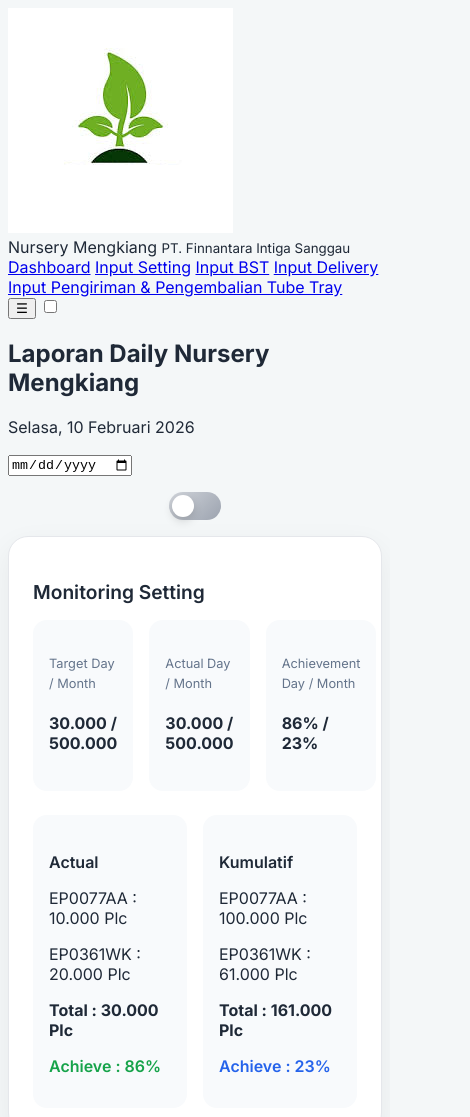
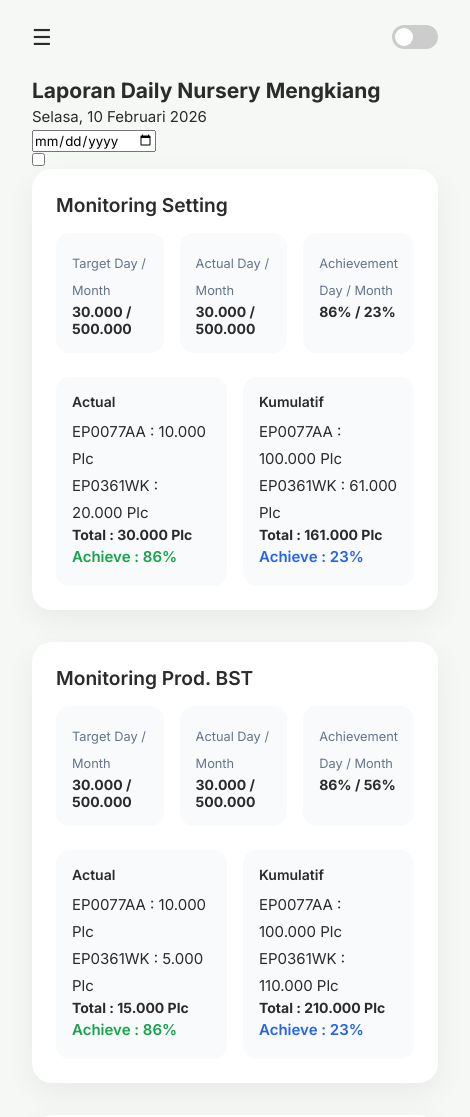
Before and after one commit to imamsyahjr-sketch/Laporan-Daily-NS.MKG, a plain HTML site: page index.html in a window 390 px wide. Shown: the top 1117 px of the page, 470 px wide, since content can reach past the window. Drawn offline with nearby package versions, Linux system fonts and the light colour scheme; a script that the page names is missing.

Commit message:
Update style.css

```diff
--- a/assets/css/style.css
+++ b/assets/css/style.css
@@ -2,21 +2,13 @@ body {
   font-family: 'Inter', system-ui, -apple-system, BlinkMacSystemFont, sans-serif;
 }
 
-
-.nav-btn {
-  width: 100%;
-  padding: 0.6rem 1rem;
-  border-radius: 0.75rem;
-  text-align: left;
-  transition: 0.2s;
-}
-
-.nav-btn:hover {
-  background: rgba(255,255,255,0.15);
-}
-
-.nav-btn.active {
-  background: rgba(255,255,255,0.25);
+:root {
+    --bg: #f6f8f6;
+    --card: #ffffff;
+    --text: #2b2b2b;
+    --muted: #6b6b6b;
+    --primary: #2f6b4f;
+    --shadow: rgba(0,0,0,0.08);
 }
 
 .card {
@@ -30,17 +22,15 @@ body {
   background: #1e293b;
 }
 
-.input {
-  padding: 0.5rem 0.75rem;
-  border-radius: 0.75rem;
-  border: 1px solid #cbd5e1;
+body.dark {
+    --bg: #837b7b;
+    --card: #1b2b23;
+    --text: #040404;
+    --muted: #b5b5b5;
+    --primary: #7bc8a4;
+    --shadow: rgba(0,0,0,0.4);
 }
 
-.dark .input {
-  background: #334155;
-  border-color: #475569;
-  color: white;
-}
 
 /* setting,bst,delivery */
 .monitoring-card {
@@ -52,6 +42,7 @@ body {
   font-weight: 600;
   margin-bottom: 1rem;
 }
+
 
 /* TOP SUMMARY */
 .summary-grid {
@@ -114,93 +105,354 @@ body {
 :root {
   --bg-main: #f4f7f8;
   --bg-card: #ffffff;
-  --text-main: #1f2937;
+  --text-main: #303933;
   --text-muted: #6b7280;
   --accent: #10b981;
   --border-soft: #e5e7eb;
 }
 
-/* DARK MODE */
-body.dark {
-  --bg-main: #0f172a;
-  --bg-card: #111827;
-  --text-main: #e5e7eb;
-  --text-muted: #9ca3af;
-  --accent: #34d399;
-  --border-soft: #1f2937;
+* {
+    margin: 0;
+    padding: 0;
+    box-sizing: border-box;
+    font-family: Inter, system-ui, sans-serif;
 }
 
-/* =====================
-   GLOBAL APPLY
-===================== */
+/* FONT GLOBAL */
 body {
-  background: var(--bg-main);
-  color: var(--text-main);
-  transition: background 0.4s ease, color 0.4s ease;
+    font-family: 'Inter', system-ui, -apple-system, BlinkMacSystemFont, sans-serif;
+    font-size: 15px;
+    color: var(--text);
 }
 
-.card,
-.monitoring-card {
-  background: var(--bg-card);
-  border: 1px solid var(--border-soft);
-  transition: background 0.4s ease, border 0.4s ease;
+/* JUDUL HALAMAN */
+.page h2 {
+    font-size: 26px;
+    font-weight: 600;
+    margin-bottom: 16px;
+    color: var(--primary);
 }
 
-/* =====================
-   TOGGLE SWITCH STYLE
-===================== */
-.theme-toggle {
-  display: flex;
-  align-items: center;
-  justify-content: center;
-  gap: 10px;
-  margin: 16px;
+/* SUB JUDUL (Visi, Misi) */
+.page h3 {
+    font-size: 18px;
+    font-weight: 600;
+    margin-bottom: 10px;
+    color: var(--primary);
 }
 
-.toggle-label {
-  font-size: 14px;
-  opacity: 0.8;
+/* PARAGRAF UMUM */
+p {
+    font-size: 15px;
+    line-height: 1.8;
+    color: var(--text);
 }
 
-.switch {
-  position: relative;
-  width: 52px;
-  height: 28px;
+/* LIST */
+li {
+    font-size: 15px;
+    line-height: 1.7;
 }
 
-.switch input {
+/* SMALL TEXT */
+small {
+    font-size: 12px;
+    color: var(--muted);
+}
+
+
+
+body {
+    background: var(--bg);
+    color: var(--text);
+    display: flex;
+    min-height: 100vh;
+    transition: background 0.3s, color 0.3s;
+    overflow-x: hidden;
+}
+
+/* OVERLAY */
+.overlay {
+    position: fixed;
+    inset: 0;
+    background: rgba(0,0,0,0.45);
+    opacity: 0;
+    pointer-events: none;
+    transition: 0.3s;
+    z-index: 900;
+}
+.overlay.active {
+    opacity: 1;
+    pointer-events: auto;
+}
+
+/* THEME SWITCH */
+.theme-switch {
+    position: relative;
+    width: 46px;
+    height: 24px;
+}
+
+.theme-switch input {
     opacity: 0;
     width: 0;
     height: 0;
 }
 
-.slider {
+.slider-toggle {
     position: absolute;
     inset: 0;
-  background: linear-gradient(135deg, #d1d5db, #9ca3af);
-  border-radius: 999px;
-  transition: 0.4s ease;
+    background: #ccc;
+    border-radius: 20px;
     cursor: pointer;
+    transition: 0.3s;
 }
 
-.slider::before {
+.slider-toggle::before {
     content: "";
     position: absolute;
-  height: 22px;
-  width: 22px;
+    width: 18px;
+    height: 18px;
     left: 3px;
     top: 3px;
     background: white;
     border-radius: 50%;
-  transition: 0.4s ease;
-  box-shadow: 0 4px 10px rgba(0,0,0,0.15);
+    transition: 0.3s;
 }
 
-/* Checked = Dark */
-.switch input:checked + .slider {
-  background: linear-gradient(135deg, #34d399, #059669);
+.theme-switch input:checked + .slider-toggle {
+    background: var(--primary);
 }
 
-.switch input:checked + .slider::before {
-  transform: translateX(24px);
+.theme-switch input:checked + .slider-toggle::before {
+    transform: translateX(22px);
 }
+
+/* SIDEBAR */
+.sidebar {
+    width: 260px;
+    background: var(--primary);
+    color: #fff;
+    padding: 20px;
+    transition: transform 0.35s ease;
+    z-index: 1000;
+}
+
+/* LOGO */
+.logo {
+    display: flex;
+    gap: 12px;
+    align-items: center;
+    margin-bottom: 30px;
+}
+.logo-img {
+    width: 52px;
+    height: 52px;
+    border-radius: 50%;
+    background: #fff;
+    padding: 4px;
+}
+.logo-text {
+    line-height: 1.2;
+}
+
+.logo-title {
+    font-size: 16px;
+    font-weight: 600;
+    white-space: nowrap; /* PAKSA 1 BARIS */
+}
+
+
+/* MENU */
+.menu a {
+    display: block;
+    color: #fff;
+    padding: 12px 14px;
+    border-radius: 10px;
+    margin-bottom: 6px;
+    text-decoration: none;
+    transition: 0.25s;
+}
+.menu a:hover {
+    background: rgba(255,255,255,0.2);
+    transform: translateX(6px);
+}
+.menu a.active {
+    background: rgba(255,255,255,0.32);
+}
+
+/* CONTENT */
+.content {
+    flex: 1;
+    padding: 24px 32px;
+}
+
+/* TOPBAR */
+.topbar {
+    display: flex;
+    justify-content: space-between;
+    align-items: center;
+    margin-bottom: 28px;
+}
+.toggle-btn, .theme-btn {
+    background: none;
+    border: none;
+    font-size: 22px;
+    cursor: pointer;
+    color: var(--text);
+}
+
+/* RESPONSIVE HP */
+@media (max-width: 768px) {
+    .vm-wrapper {
+        grid-template-columns: 1fr;
+    }
+}
+
+
+/* SLIDER */
+.slider {
+    position: relative;
+    height: 280px;
+    border-radius: 18px;
+    overflow: hidden;
+}
+.slide {
+    position: absolute;
+    inset: 0;
+    opacity: 0;
+    transition: opacity 1s ease;
+}
+
+
+
+/* RESPONSIVE */
+@media (max-width: 768px) {
+    .sidebar {
+        position: fixed;
+        transform: translateX(-100%);
+        height: 100%;
+    }
+    .sidebar.active {
+        transform: translateX(0);
+    }
+}
+/* ORGANIZATION CHART */
+.org-chart {
+    display: flex;
+    flex-direction: column;
+    align-items: center;
+    margin-top: 20px;
+}
+
+.org-card {
+    background: var(--card);
+    padding: 16px 20px;
+    border-radius: 12px;
+    box-shadow: 0 6px 18px var(--shadow);
+    margin: 10px;
+    min-width: 180px;
+    text-align: center;
+    transition: transform 0.25s;
+}
+
+.org-card:hover {
+    transform: translateY(-4px);
+}
+
+.org-card span {
+    display: block;
+    margin-top: 6px;
+    color: var(--muted);
+}
+
+/* RESPONSIVE HP */
+@media (max-width: 768px) {
+    .struktur-image {
+        border-radius: 12px;
+        padding: 6px;
+    }
+}
+
+/* MODAL IMAGE */
+.image-modal {
+    display: none;
+    position: fixed;
+    z-index: 999;
+    inset: 0;
+    background: rgba(0,0,0,0.85);
+    align-items: center;
+    justify-content: center;
+}
+
+.image-modal img {
+    max-width: 90%;
+    max-height: 85%;
+    border-radius: 16px;
+}
+
+.close-modal {
+    position: absolute;
+    top: 20px;
+    right: 30px;
+    font-size: 34px;
+    color: #fff;
+    cursor: pointer;
+}
+
+
+.animate:nth-child(1) { animation-delay: 0.1s; }
+.animate:nth-child(2) { animation-delay: 0.2s; }
+.animate:nth-child(3) { animation-delay: 0.3s; }
+.animate:nth-child(4) { animation-delay: 0.4s; }
+.animate:nth-child(5) { animation-delay: 0.5s; }
+
+@keyframes fadeUp {
+    from {
+        opacity: 0;
+        transform: translateY(40px);
+    }
+    to {
+        opacity: 1;
+        transform: translateY(0);
+    }
+}
+
+/* ==============================
+   ANIMASI
+============================== */
+.animate {
+    opacity: 0;
+    transform: translateY(30px);
+    animation: fadeUp 0.9s ease forwards;
+}
+
+.animate:nth-of-type(1) { animation-delay: 0.1s; }
+.animate:nth-of-type(2) { animation-delay: 0.3s; }
+
+@keyframes fadeUp {
+    from {
+        opacity: 0;
+        transform: translateY(30px);
+    }
+    to {
+        opacity: 1;
+        transform: translateY(0);
+    }
+}
+
+
+/* RESPONSIVE TYPOGRAPHY (HP) */
+@media (max-width: 768px) {
+    body {
+        font-size: 14px;
+    }
+
+    .page h2 {
+        font-size: 22px;
+    }
+
+    .page h3 {
+        font-size: 16px;
+    }
+}
```
Lines whose indentation alone changed are shown as unchanged.
